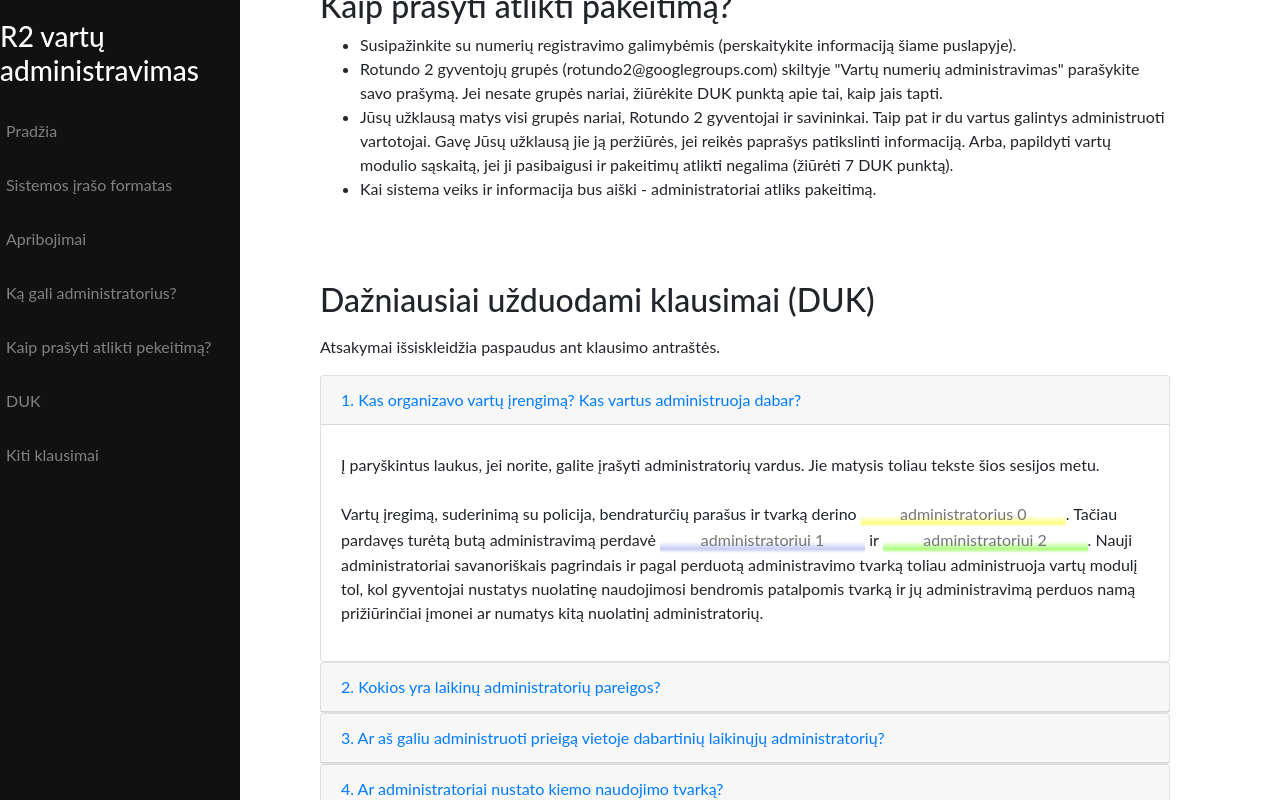
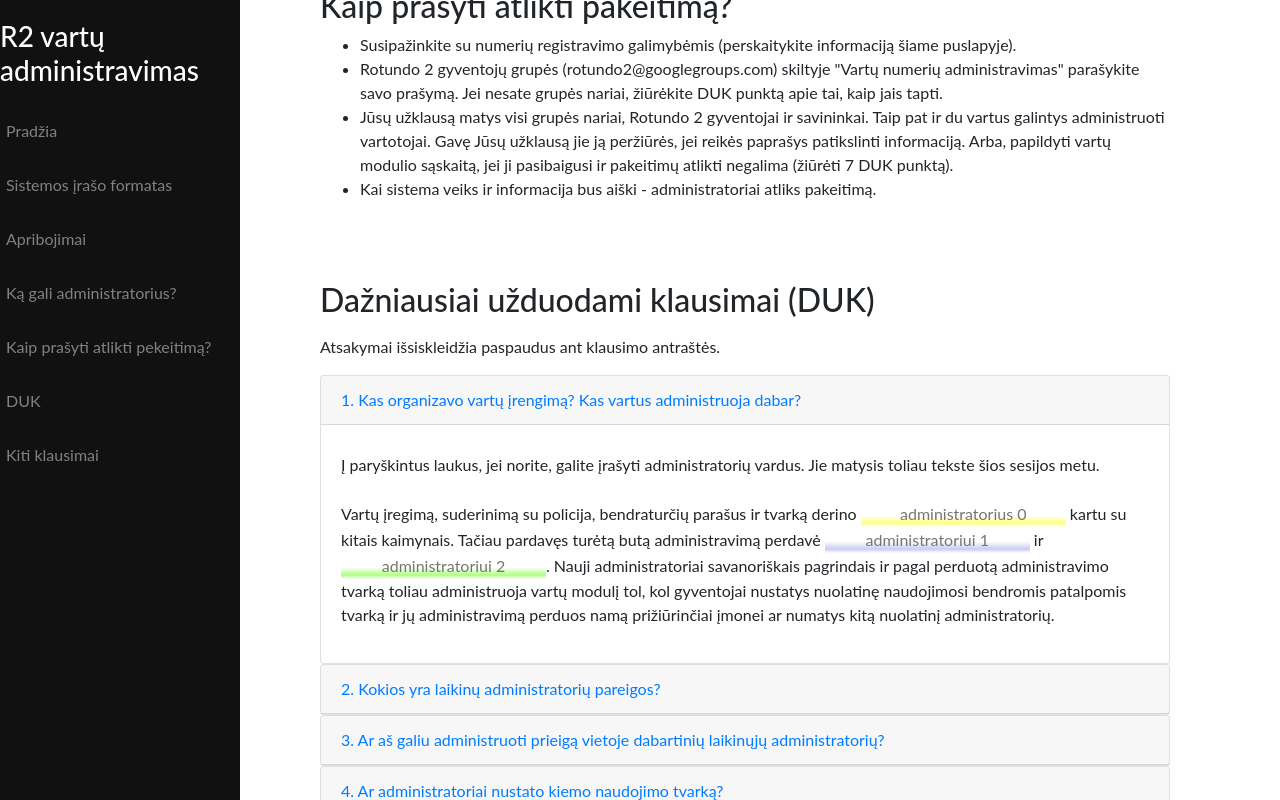
Before and after one commit to rotundo2/vartai, a plain HTML site: page docs/index.html in a window 1280 px wide. Both pictures are taken after a click on the link 745 px from the left and 1935 px from the top of the page. Shown: the part 1535-2335 px from the top of the page. Drawn offline with nearby package versions, Linux system fonts and the light colour scheme.

Commit message:
pora klaidų

```diff
--- a/docs/index.html
+++ b/docs/index.html
@@ -96,7 +96,7 @@
               <div class="card-body">
                 <p>Į paryškintus laukus, jei norite, galite įrašyti administratorių vardus. Jie matysis toliau tekste šios sesijos metu.</p>
                 <p>Vartų įregimą, suderinimą su policija, bendraturčių parašus ir tvarką derino <input class="a0"
-                    placeholder="administratorius 0" />. Tačiau pardavęs turėtą butą administravimą perdavė <input
+                    placeholder="administratorius 0" /> kartu su kitais kaimynais. Tačiau pardavęs turėtą butą administravimą perdavė <input
                     class="a1" placeholder="administratoriui 1" /> ir <input class="a2"
                     placeholder="administratoriui 2" />. Nauji administratoriai savanoriškais pagrindais ir pagal perduotą administravimo tvarką toliau administruoja vartų modulį tol, kol gyventojai nustatys nuolatinę naudojimosi bendromis patalpomis tvarką ir jų administravimą perduos namą prižiūrinčiai įmonei ar numatys kitą nuolatinį administratorių.</p>
               </div>
```
